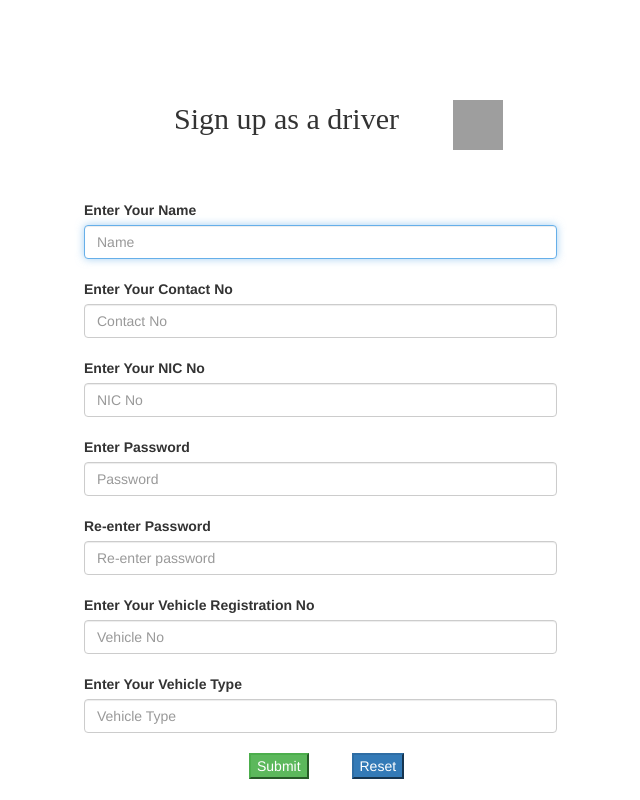
After one commit to DatabaseTeamICE13/TaxiApp, a PHP site: page /driverSignUpForm.php in a window 1280 px wide. The commit adds this page. Shown: the whole page, without its empty margins (381-1021 px from the left). Run offline with PHP 8.4, Linux system fonts and the light colour scheme; grey boxes are pictures that could not be loaded.

Commit message:
Signup forms version_1

```diff
--- /dev/null
+++ b/driverSignUpForm.php
@@ -0,0 +1,65 @@
+<?php
+/**
+ * Created by PhpStorm.
+ * User: manesh
+ * Date: 12/16/15
+ * Time: 12:42 PM
+ */
+ini_set('display_errors','On');
+session_start();
+?>
+
+<!DOCTYPE html>
+<html lang="en">
+<head>
+    <meta charset="utf-8">
+    <meta http-equiv="X-UA-Compatible" content="IE=edge">
+    <meta name="viewport" content="width=device-width, initial-scale=1">
+    <!-- The above 3 meta tags *must* come first in the head; any other head content must come *after* these tags -->
+    <meta name="description" content="">
+    <meta name="author" content="">
+
+    <title>Sign up</title>
+
+    <!-- Bootstrap core CSS -->
+    <link href="css/bootstrap.min.css" rel="stylesheet">
+    <link rel="stylesheet" type="text/css" href="css/style.css">
+</head>
+
+<body>
+<div class="container-fluid" style="align-items: center">
+    <div style="padding-top:100px;padding-left: 540px;padding-bottom: 50px">
+        <h2 style="display:inline; font-family:serif; padding-right:50px;" class="form-signup-heading" style="alignment">Sign up as a driver</h2>
+        <img src="Images/car.gif"  height="50" width="50">
+    </div>
+
+    <div class="col-md-9" style="padding-left: 450px">
+        <form class="form-group" id="sign_up_form" action="driverSignUp.php" method="POST">
+            <label for="name" class="control-label">Enter Your Name</label>
+            <input type="text" id="name" class="form-control" placeholder="Name" required autofocus>
+            <label for="contactNo" class="control-label" style="padding-top: 20px">Enter Your Contact No</label>
+            <input type="tel" id="contactNo" class="form-control" placeholder="Contact No" required autofocus>
+            <label for="nic" class="control-label" style="padding-top: 20px">Enter Your NIC No</label>
+            <input type="text" id="nic" class="form-control" placeholder="NIC No" required autofocus>
+            <label for="password" class="control-label" style="padding-top: 20px">Enter Password</label>
+            <input type="password" id="password" class="form-control" placeholder="Password" required autofocus>
+            <label for="reenterPassword" class="control-label" style="padding-top: 20px">Re-enter Password</label>
+            <input type="password" id="repeatPassword" class="form-control" placeholder="Re-enter password" required autofocus>
+            <label for="vehicleNo" class="control-label" style="padding-top: 20px">Enter Your Vehicle Registration No</label>
+            <input type="text" id="vehicleNo" class="form-control" placeholder="Vehicle No" required autofocus>
+            <label for="vehicleType" class="control-label" style="padding-top: 20px">Enter Your Vehicle Type</label>
+            <input type="text" id="vehicleType" class="form-control" placeholder="Vehicle Type" required autofocus>
+            <br>
+            <div class=container-fluid style="padding-left: 150px">
+                <div class="col-md-4">
+                    <button class="btn-success" type="submit">Submit</button>
+                </div>
+                <div class="col-md-4">
+                    <button class="btn-primary" type="reset">Reset</button>
+                </div>
+            </div>
+        </form>
+    </div>
+</div>
+</body>
+</html>
```
Also changed, not shown: index.php (+4 -4 lines), passengerSignUp.php (added, +7 -0 lines), passengerSignUpForm.php (added, +59 -0 lines).
